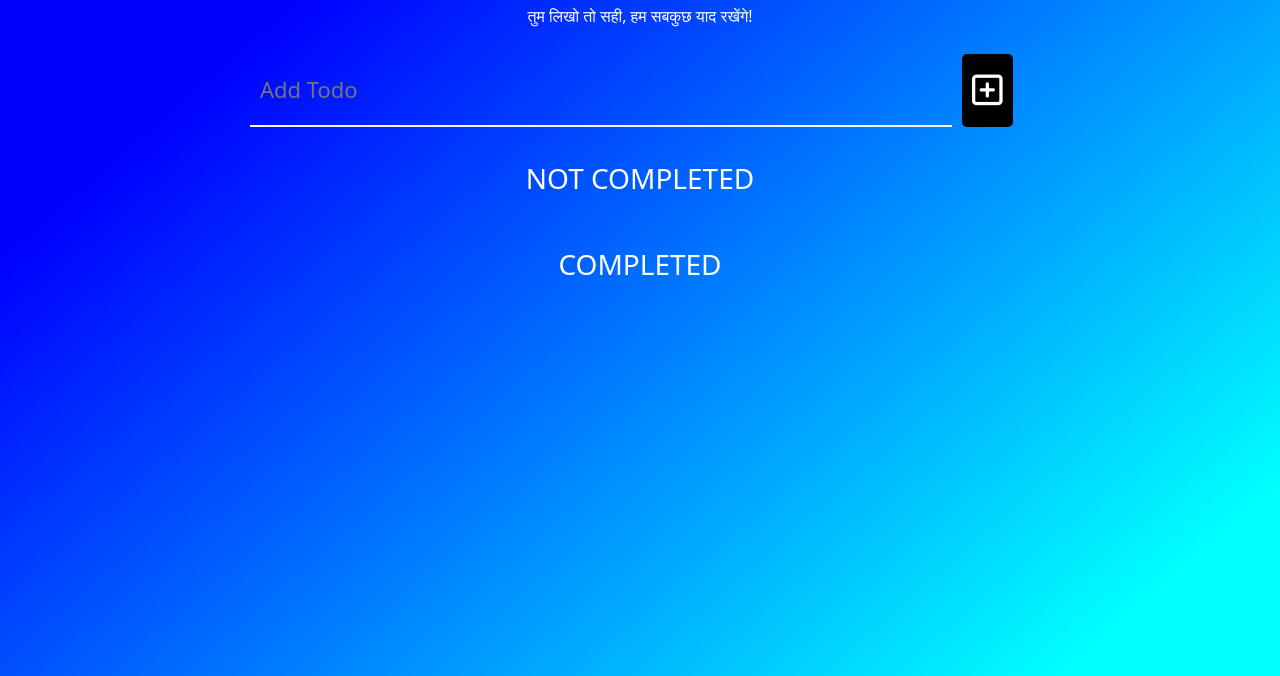
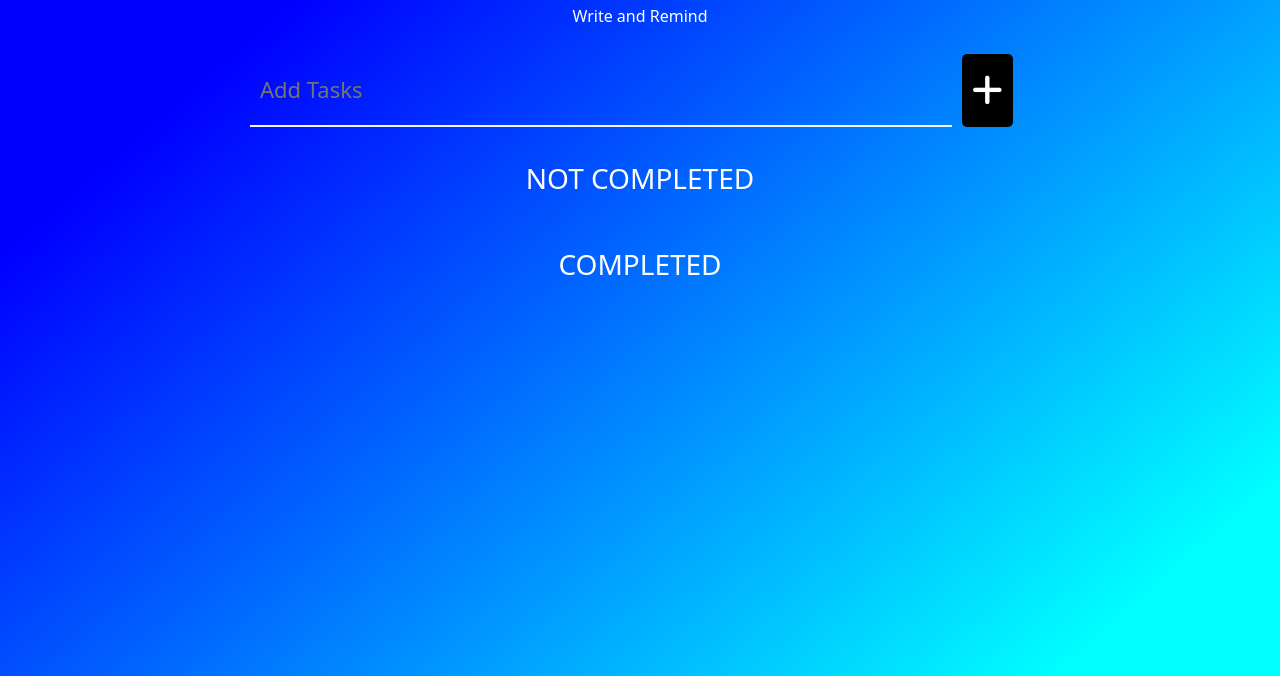
Before and after one commit to MishalKumar/TodoApp, a plain HTML site: page TodoApp/index.html in a window 1280 px wide. Shown: the part 124-800 px from the top of the page. Drawn offline with nearby package versions, Linux system fonts and the light colour scheme.

Commit message:
Update index.html

```diff
--- a/TodoApp/index.html
+++ b/TodoApp/index.html
@@ -4,7 +4,7 @@
     <meta charset="UTF-8">
     <meta http-equiv="X-UA-Compatible" content="IE=edge">
     <meta name="viewport" content="width=device-width, initial-scale=1.0">
-    <title>TO DO LIST Webapp</title>
+    <title>Todo List Webapp</title>
     <script src="https://kit.fontawesome.com/cee03a45fb.js" crossorigin="anonymous"></script>
     <!-- CSS only -->
     <link href="https://cdn.jsdelivr.net/npm/bootstrap@5.0.0-beta3/dist/css/bootstrap.min.css" rel="stylesheet" integrity="sha384-eOJMYsd53ii+scO/bJGFsiCZc+5NDVN2yr8+0RDqr0Ql0h+rP48ckxlpbzKgwra6" crossorigin="anonymous">
@@ -14,10 +14,11 @@
     <div class="container">
         <h1>ग़जनी</h1>
         <h2> TODO APP </h2>
-        <p>तुम लिखो तो सही, हम सबकुछ याद रखेंगे!</p>
+        <p>Write and Remind</p>
+        <!-- <p>तुम लिखो तो सही, हम सबकुछ याद रखेंगे!</p> -->
         <div class="todo">
-            <input type="text" id="inp" placeholder="Add Todo">
-            <button id="addtodo"> <i class="far fa-plus-square"></i> </button>
+            <input type="text" id="inp" placeholder="Add Tasks">
+            <button id="addtodo"> <i class="fas fa-plus"></i> </button>
         </div>
         <ol class="notCompleted" id="notCompleted">
             <h3>Not Completed</h3>
@@ -26,6 +27,7 @@
         <ol class="Completed" id="Completed">
             <h3>Completed</h3>
         </ol>
+    </div>
     <script src="app.js"></script>
     <!-- JavaScript Bundle with Popper -->
     <script src="https://cdn.jsdelivr.net/npm/bootstrap@5.0.0-beta3/dist/js/bootstrap.bundle.min.js" integrity="sha384-JEW9xMcG8R+pH31jmWH6WWP0WintQrMb4s7ZOdauHnUtxwoG2vI5DkLtS3qm9Ekf" crossorigin="anonymous"></script>
```
